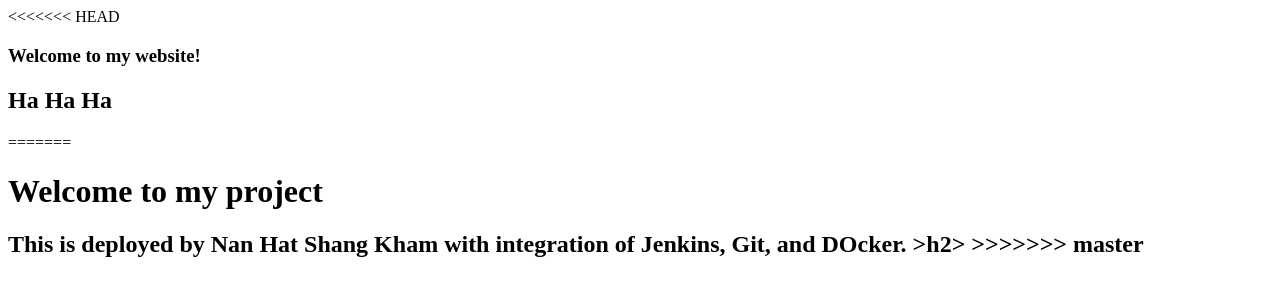
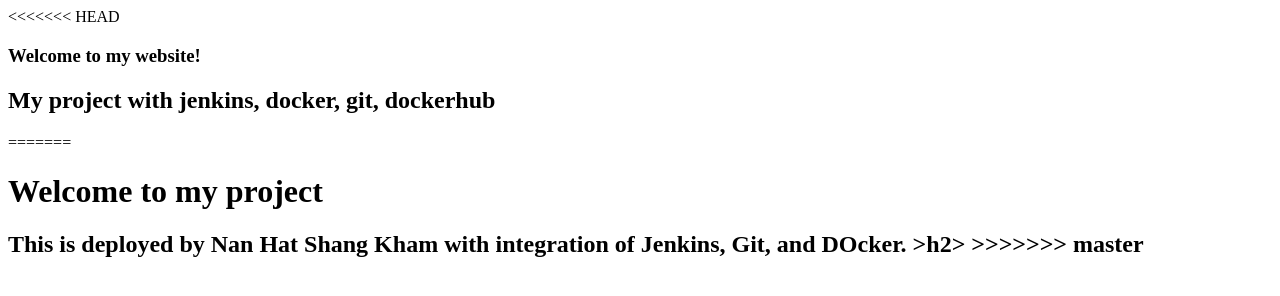
Before and after one commit to Mulan20/CloudProject, a plain HTML site: page index.html in a window 1280 px wide. Drawn offline with Linux system fonts and the light colour scheme.

Commit message:
Update index.html with new content

```diff
--- a/index.html
+++ b/index.html
@@ -8,7 +8,7 @@
     </head>
     <body>
          <h3>Welcome to my website!</h3>
-         <h2>Ha Ha Ha</h2>
+         <h2>My project with jenkins, docker, git, dockerhub</h2>
     </body>
 </html>
 =======
```
